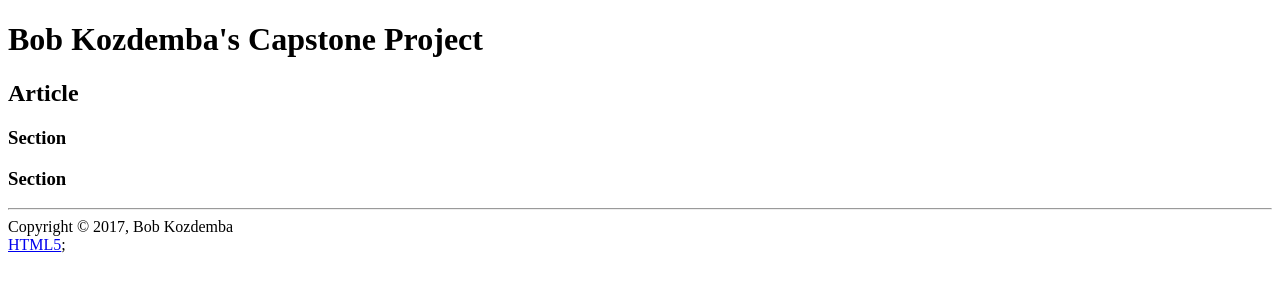
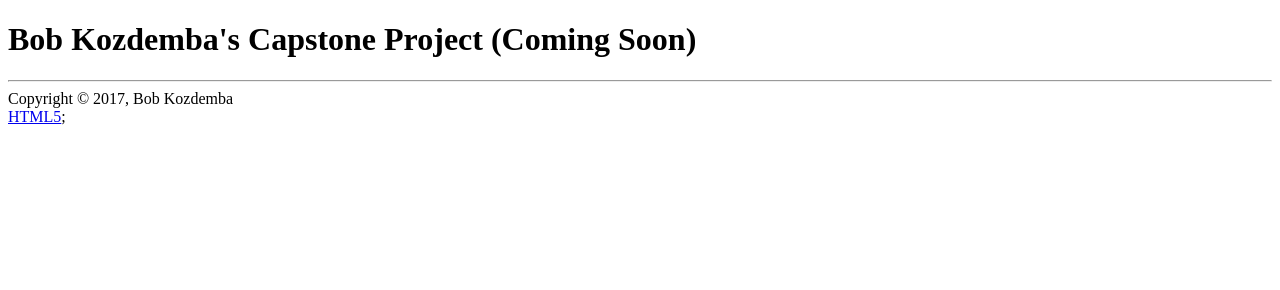
Before and after one commit to bkoz/itnw-1059, a plain HTML site: page webtrain/capstone.html in a window 1280 px wide. Drawn offline with Linux system fonts and the light colour scheme.

Commit message:
submitted for exercise 3

```diff
--- a/webtrain/capstone.html
+++ b/webtrain/capstone.html
@@ -15,18 +15,13 @@ Description: My capstone in html.
 
 <body>
   <header>
-    <h1>Bob Kozdemba's Capstone Project</h1>
+    <h1>Bob Kozdemba's Capstone Project (Coming Soon)</h1>
   </header>
 
   <article>
-    <h2>Article</h2>
 
     <section>
-      <h3>Section</h3>
-    </section>
 
-    <section>
-      <h3>Section</h3>
     </section>
 
   </article>
```
Also changed, not shown: webtrain/resume.html (+1 -1 lines).
